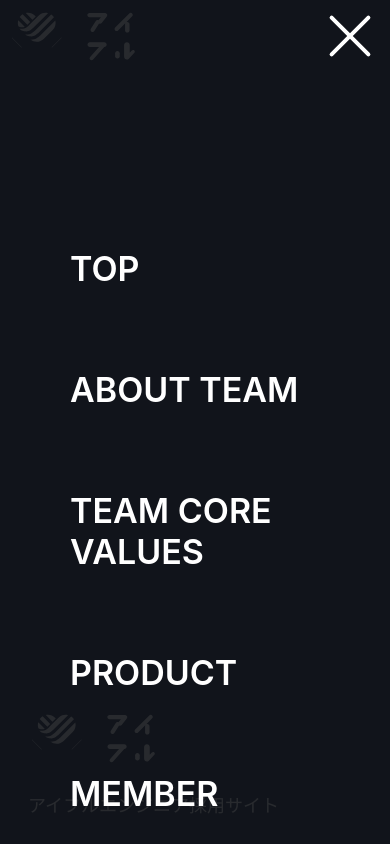
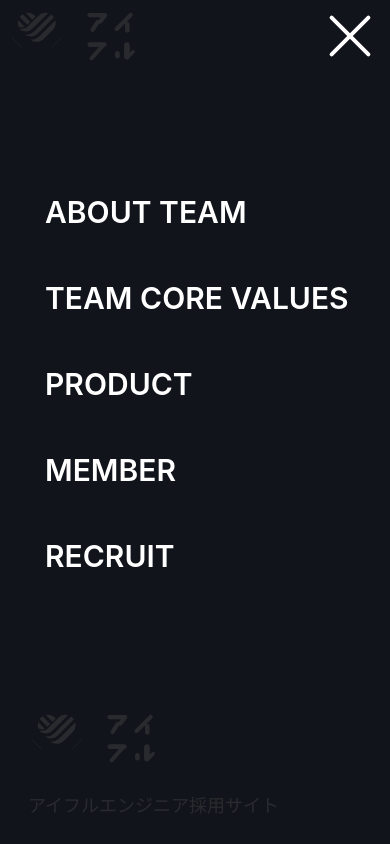
Before and after one commit to saya1104/office-area, a Next.js app: page / in a window 390 px wide. Both pictures are taken after a click on the button 350 px from the left and 36 px from the top of the page. Shown: the top 844 px of the page. Built offline with nearby package versions, Linux system fonts and the light colour scheme.

Commit message:
✨ メニューが上から出てくるよう実装、breakPointを追加

```diff
--- a/components/elements/HamburgerMenu.tsx
+++ b/components/elements/HamburgerMenu.tsx
@@ -1,41 +1,56 @@
 import styled from 'styled-components';
-import { sp } from '../../styles/breakPoint';
+import { pc_min, sp } from '../../styles/breakPoint';
 
 type Props = {
   isOpen: boolean;
 };
 
 const Container = styled.div<Props>`
-  transform: ${({ isOpen }) => (isOpen ? 'translateY(-100%)' : 'translateY(0)')};
-  visibility: ${({ isOpen }) => (isOpen ? 'hidden' : 'visible')};
+  visibility: ${({ isOpen }) => (isOpen ? 'visible' : 'hidden')};
+  transform: ${({ isOpen }) => (isOpen ? 'translateY(0)' : 'translateY(-100%)')};
+  transition: all 0.7s cubic-bezier(0.79, 0, 0.5, 0.99) 0s;
   flex-direction: column;
-  padding-top: 130px;
-  padding-left: 130px;
   position: fixed;
   z-index: 100;
   top: 0;
   right: 0;
   left: 0;
-  height: 100vh;
+  height: 100%;
   background-color: rgba(17, 19, 24, 0.9);
-  transition: all 1.5s cubic-bezier(0.79, 0, 0.5, 0.99) 0s;
-  ${sp`
-    padding-top: 230px;
-    padding-left: 30px;
-  `}
   li {
     list-style: none;
     font-size: 34px;
     font-weight: 600;
     margin-bottom: 80px;
+    opacity: ${({ isOpen }) => (isOpen ? '1' : '0')};
+    transform: ${({ isOpen }) => (isOpen ? 'translateY(-100%)' : 'translateY(0)')};
+    transition: all 0.3s 0.8s;
+    ${pc_min`
+    margin-bottom: 60px;
+    `}
+    ${sp`
+    margin-bottom: 50px;
+    font-size: 30px;
+    `}
+  }
+  ul {
+    margin-top: 200px;
+    margin-left: 140px;
+    ${pc_min`
+    margin-top: 180px;
+    margin-left: 100px;
+    `}
+    ${sp`
+    margin-top: 230px;
+    margin-left: 5px;
+    `}
   }
 `;
 
 const HamburgerMenu: React.FC<Props> = ({ isOpen }) => {
   return (
-    <Container isOpen={!isOpen}>
+    <Container isOpen={isOpen}>
       <ul>
-        <li>TOP</li>
         <li>ABOUT TEAM</li>
         <li>TEAM CORE VALUES</li>
         <li>PRODUCT</li>
--- a/components/layouts/Header.tsx
+++ b/components/layouts/Header.tsx
@@ -10,7 +10,7 @@ export const HeaderStyle = styled.header`
 `;
 
 const Header = () => {
-  const [isOpen, setIsOpen] = useState(false);
+  const [isOpen, setIsOpen] = useState<boolean>(false);
   const handleToggle = () => {
     setIsOpen(!isOpen);
   };
--- a/styles/breakPoint.ts
+++ b/styles/breakPoint.ts
@@ -13,3 +13,12 @@ export const sp = (
     ${css(base, ...interpolations)}
   }
   `;
+
+export const pc_min = (
+    base: CSSObject | TemplateStringsArray,
+    ...interpolations: SimpleInterpolation[]
+  ): FlattenSimpleInterpolation => css`
+      @media (max-width: 1500px) {
+    ${css(base, ...interpolations)}
+  }
+  `;
```
